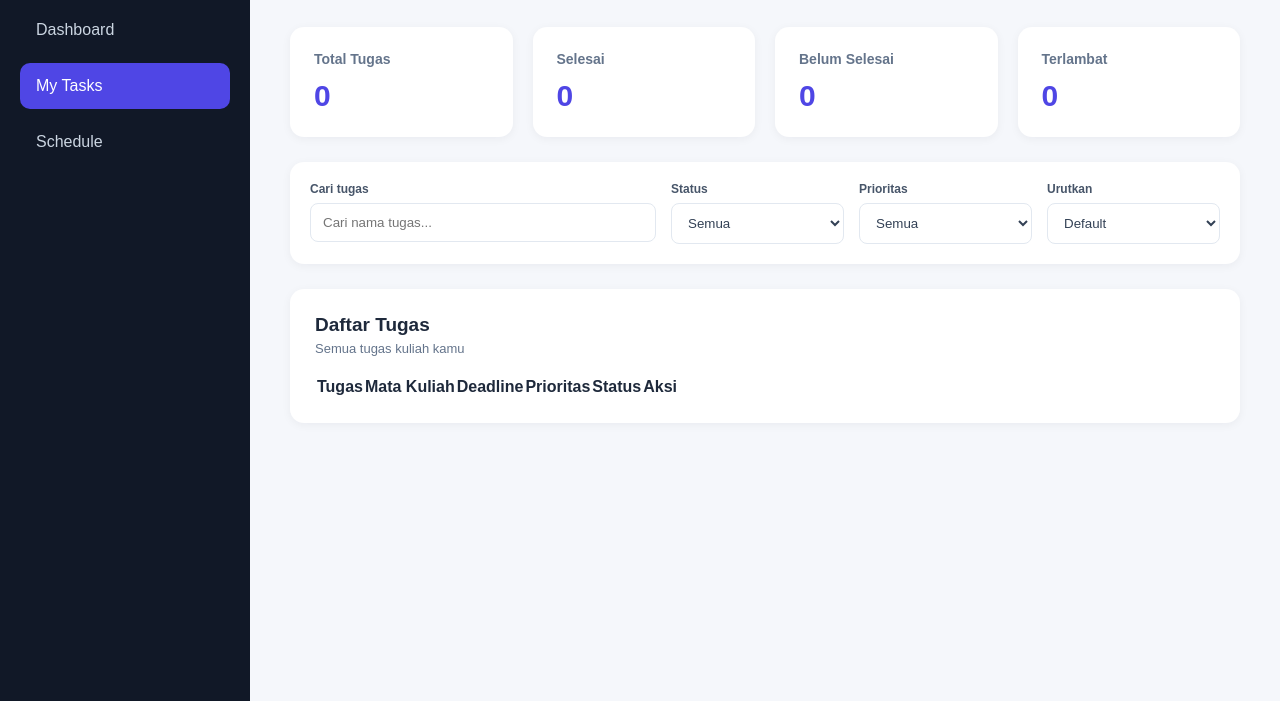
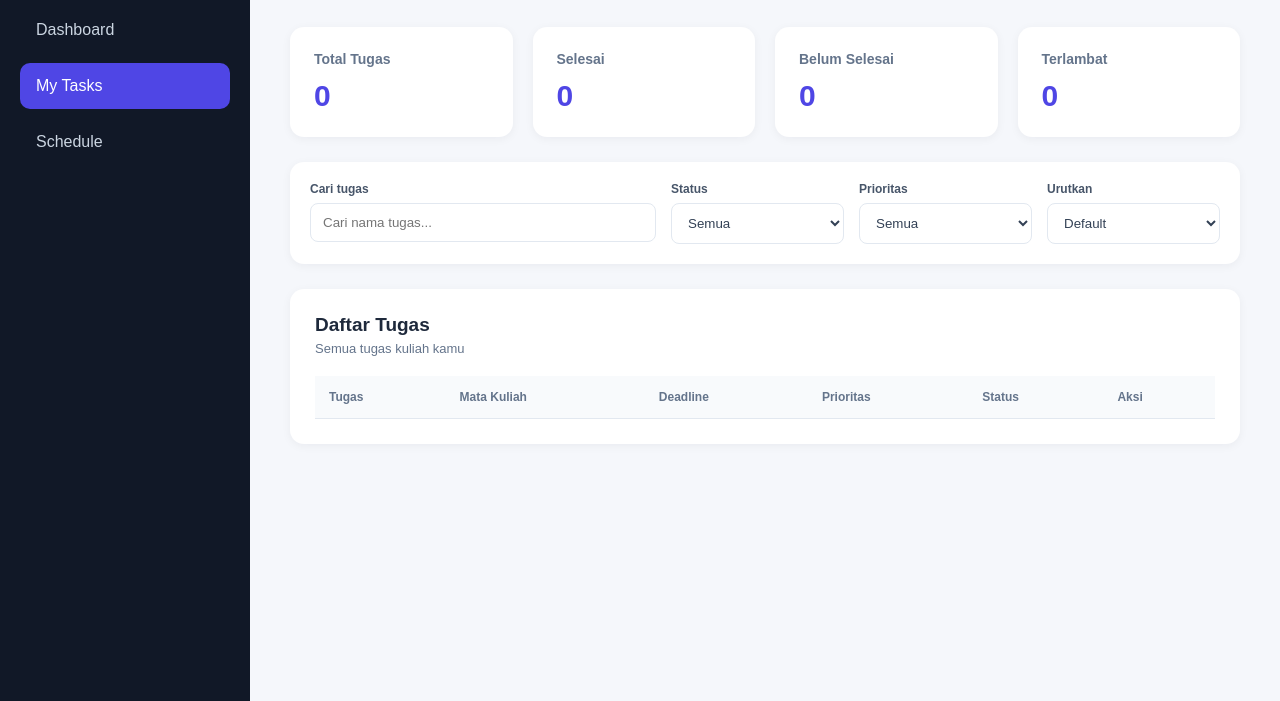
Before and after one commit to rhmatillaj/ProjekWebIndividu, a plain HTML site: page tasks.html in a window 1280 px wide. Shown: the part 96-797 px from the top of the page. Drawn offline with Linux system fonts and the light colour scheme.

Commit message:
CSS Task Table

```diff
--- a/style.css
+++ b/style.css
@@ -466,3 +466,53 @@ body {
 
     box-shadow: 0 2px 10px rgba(15, 23, 42, 0.05);
 }
+
+/* ========================================
+   TABLE
+======================================== */
+
+.table-container {
+    width: 100%;
+
+    overflow-x: auto;
+}
+
+table {
+    width: 100%;
+
+    border-collapse: collapse;
+
+    min-width: 800px;
+}
+
+thead {
+    background-color: #f8fafc;
+}
+
+th {
+    padding: 14px;
+
+    text-align: left;
+
+    font-size: 12px;
+
+    color: #64748b;
+
+    font-weight: 600;
+
+    border-bottom: 1px solid #e2e8f0;
+}
+
+td {
+    padding: 16px 14px;
+
+    font-size: 13px;
+
+    border-bottom: 1px solid #f1f5f9;
+
+    color: #334155;
+}
+
+tbody tr:hover {
+    background-color: #f8fafc;
+}
```
